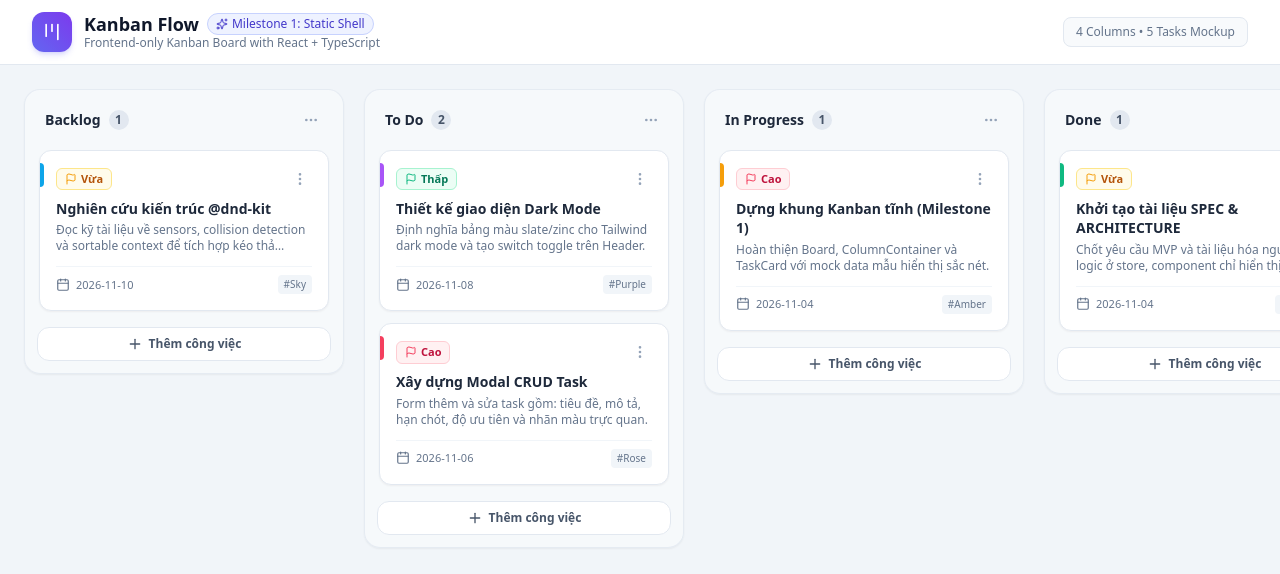
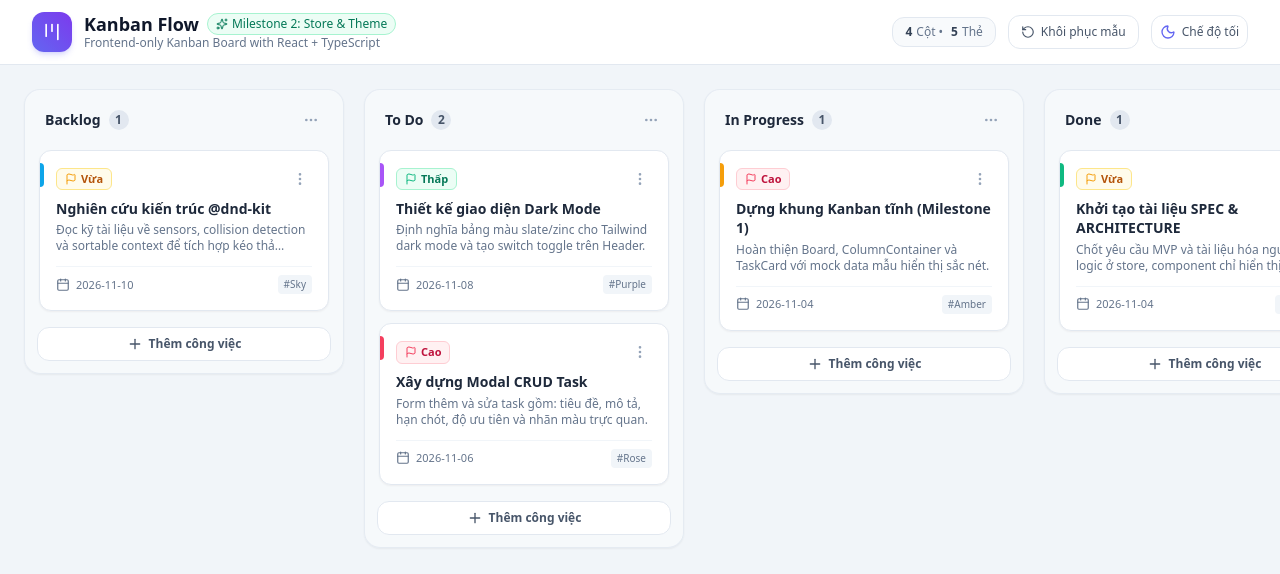
Before and after one commit to undead04/KANBAN-BOARD, a React (Vite) app: page / in a window 1280 px wide. Shown: the top 574 px of the page. Built offline with nearby package versions, Linux system fonts and the light colour scheme.

Commit message:
feat(store): tích hợp Zustand store, theme toggle và đồng bộ localStorage

```diff
--- a/src/App.tsx
+++ b/src/App.tsx
@@ -1,14 +1,13 @@
 import React from 'react';
 import { Header } from './components/layout/Header';
 import { Board } from './components/board/Board';
-import { INITIAL_COLUMNS, INITIAL_TASKS } from './data/initialData';
 
 export const App: React.FC = () => {
   return (
     <div className="min-h-screen flex flex-col bg-slate-100 dark:bg-slate-950 text-slate-900 dark:text-slate-100 transition-colors">
       <Header />
       <main className="flex-1 flex overflow-hidden">
-        <Board columns={INITIAL_COLUMNS} tasks={INITIAL_TASKS} />
+        <Board />
       </main>
     </div>
   );
--- a/src/components/board/Board.tsx
+++ b/src/components/board/Board.tsx
@@ -1,14 +1,12 @@
 import React from 'react';
-import type { Column, Task } from '../../types/kanban';
 import { ColumnContainer } from './ColumnContainer';
 import { Plus } from 'lucide-react';
+import { useKanbanStore } from '../../store/kanbanStore';
 
-interface BoardProps {
-  columns: Column[];
-  tasks: Task[];
-}
+export const Board: React.FC = () => {
+  const columns = useKanbanStore((state) => state.columns);
+  const tasks = useKanbanStore((state) => state.tasks);
 
-export const Board: React.FC<BoardProps> = ({ columns, tasks }) => {
   return (
     <div className="flex-1 overflow-x-auto p-6">
       <div className="flex items-start gap-5 min-w-max pb-6">
--- a/src/components/layout/Header.tsx
+++ b/src/components/layout/Header.tsx
@@ -1,9 +1,21 @@
 import React from 'react';
-import { Kanban, Sparkles } from 'lucide-react';
+import { Kanban, Sparkles, RotateCcw } from 'lucide-react';
+import { ThemeToggle } from './ThemeToggle';
+import { useKanbanStore } from '../../store/kanbanStore';
 
 export const Header: React.FC = () => {
+  const columnsCount = useKanbanStore((state) => state.columns.length);
+  const tasksCount = useKanbanStore((state) => state.tasks.length);
+  const resetToInitialData = useKanbanStore((state) => state.resetToInitialData);
+
+  const handleReset = () => {
+    if (window.confirm('Bạn có chắc muốn khôi phục lại toàn bộ dữ liệu mẫu mặc định?')) {
+      resetToInitialData();
+    }
+  };
+
   return (
-    <header className="border-b border-slate-200 dark:border-slate-800 bg-white dark:bg-slate-900 sticky top-0 z-30 transition-colors">
+    <header className="border-b border-slate-200 dark:border-slate-800 bg-white/95 dark:bg-slate-900/95 backdrop-blur-md sticky top-0 z-30 transition-colors">
       <div className="max-w-7xl mx-auto px-4 sm:px-6 lg:px-8 h-16 flex items-center justify-between">
         <div className="flex items-center gap-3">
           <div className="w-10 h-10 rounded-xl bg-gradient-to-tr from-indigo-500 to-violet-600 flex items-center justify-center text-white shadow-md shadow-indigo-500/20">
@@ -14,9 +26,9 @@ export const Header: React.FC = () => {
               <h1 className="text-lg font-bold text-slate-900 dark:text-white leading-tight">
                 Kanban Flow
               </h1>
-              <span className="inline-flex items-center gap-1 px-2 py-0.5 rounded-full text-xs font-medium bg-indigo-50 text-indigo-700 dark:bg-indigo-950/60 dark:text-indigo-300 border border-indigo-200 dark:border-indigo-800">
+              <span className="inline-flex items-center gap-1 px-2 py-0.5 rounded-full text-xs font-medium bg-emerald-50 text-emerald-700 dark:bg-emerald-950/60 dark:text-emerald-300 border border-emerald-200 dark:border-emerald-800">
                 <Sparkles className="w-3 h-3" />
-                Milestone 1: Static Shell
+                Milestone 2: Store & Theme
               </span>
             </div>
             <p className="text-xs text-slate-500 dark:text-slate-400">
@@ -25,10 +37,23 @@ export const Header: React.FC = () => {
           </div>
         </div>
 
-        <div className="flex items-center gap-2">
-          <div className="text-xs text-slate-500 dark:text-slate-400 border border-slate-200 dark:border-slate-800 px-3 py-1.5 rounded-lg bg-slate-50 dark:bg-slate-800/50">
-            4 Columns • 5 Tasks Mockup
+        <div className="flex items-center gap-2 sm:gap-3">
+          <div className="hidden sm:flex items-center gap-1 text-xs text-slate-500 dark:text-slate-400 border border-slate-200 dark:border-slate-800 px-3 py-1.5 rounded-xl bg-slate-50 dark:bg-slate-800/50">
+            <span className="font-semibold text-slate-700 dark:text-slate-200">{columnsCount}</span> Cột •
+            <span className="font-semibold text-slate-700 dark:text-slate-200 ml-1">{tasksCount}</span> Thẻ
           </div>
+
+          <button
+            type="button"
+            onClick={handleReset}
+            className="p-2 sm:px-3 sm:py-2 rounded-xl border border-slate-200 dark:border-slate-800 bg-white dark:bg-slate-900 text-slate-600 dark:text-slate-300 hover:bg-slate-100 dark:hover:bg-slate-800 transition-colors shadow-xs flex items-center gap-1.5 text-xs font-medium"
+            title="Khôi phục về dữ liệu mẫu ban đầu"
+          >
+            <RotateCcw className="w-3.5 h-3.5" />
+            <span className="hidden sm:inline">Khôi phục mẫu</span>
+          </button>
+
+          <ThemeToggle />
         </div>
       </div>
     </header>
--- /dev/null
+++ b/src/components/layout/ThemeToggle.tsx
@@ -0,0 +1,38 @@
+import React, { useEffect } from 'react';
+import { useThemeStore } from '../../store/themeStore';
+import { Sun, Moon } from 'lucide-react';
+
+export const ThemeToggle: React.FC = () => {
+  const { theme, toggleTheme } = useThemeStore();
+
+  // Apply theme class on mount to ensure initial sync
+  useEffect(() => {
+    if (theme === 'dark') {
+      document.documentElement.classList.add('dark');
+    } else {
+      document.documentElement.classList.remove('dark');
+    }
+  }, [theme]);
+
+  return (
+    <button
+      type="button"
+      onClick={toggleTheme}
+      className="p-2 rounded-xl border border-slate-200 dark:border-slate-800 bg-white dark:bg-slate-900 text-slate-600 dark:text-slate-300 hover:bg-slate-100 dark:hover:bg-slate-800 transition-colors shadow-xs flex items-center justify-center gap-1.5 text-xs font-medium"
+      title={`Chuyển sang chế độ ${theme === 'dark' ? 'sáng' : 'tối'}`}
+      aria-label="Chuyển đổi giao diện Sáng/Tối"
+    >
+      {theme === 'dark' ? (
+        <>
+          <Sun className="w-4 h-4 text-amber-400" />
+          <span className="hidden sm:inline">Chế độ sáng</span>
+        </>
+      ) : (
+        <>
+          <Moon className="w-4 h-4 text-indigo-500" />
+          <span className="hidden sm:inline">Chế độ tối</span>
+        </>
+      )}
+    </button>
+  );
+};
--- /dev/null
+++ b/src/store/kanbanStore.ts
@@ -0,0 +1,29 @@
+import { create } from 'zustand';
+import { persist } from 'zustand/middleware';
+import type { Column, Task } from '../types/kanban';
+import { INITIAL_COLUMNS, INITIAL_TASKS } from '../data/initialData';
+
+interface KanbanState {
+  columns: Column[];
+  tasks: Task[];
+  resetToInitialData: () => void;
+}
+
+export const useKanbanStore = create<KanbanState>()(
+  persist(
+    (set) => ({
+      columns: INITIAL_COLUMNS,
+      tasks: INITIAL_TASKS,
+
+      resetToInitialData: () => {
+        set({
+          columns: INITIAL_COLUMNS,
+          tasks: INITIAL_TASKS,
+        });
+      },
+    }),
+    {
+      name: 'kanban-board-storage',
+    }
+  )
+);
--- /dev/null
+++ b/src/store/themeStore.ts
@@ -0,0 +1,47 @@
+import { create } from 'zustand';
+import { persist } from 'zustand/middleware';
+
+export type Theme = 'light' | 'dark';
+
+interface ThemeState {
+  theme: Theme;
+  toggleTheme: () => void;
+  setTheme: (theme: Theme) => void;
+}
+
+const applyThemeToDOM = (theme: Theme) => {
+  if (typeof document !== 'undefined') {
+    const root = document.documentElement;
+    if (theme === 'dark') {
+      root.classList.add('dark');
+    } else {
+      root.classList.remove('dark');
+    }
+  }
+};
+
+export const useThemeStore = create<ThemeState>()(
+  persist(
+    (set) => ({
+      theme: 'light',
+      toggleTheme: () =>
+        set((state) => {
+          const nextTheme = state.theme === 'light' ? 'dark' : 'light';
+          applyThemeToDOM(nextTheme);
+          return { theme: nextTheme };
+        }),
+      setTheme: (theme: Theme) => {
+        applyThemeToDOM(theme);
+        set({ theme });
+      },
+    }),
+    {
+      name: 'kanban-theme-storage',
+      onRehydrateStorage: () => (state) => {
+        if (state) {
+          applyThemeToDOM(state.theme);
+        }
+      },
+    }
+  )
+);
```
